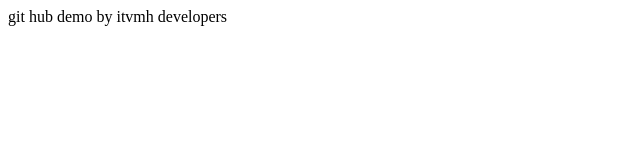
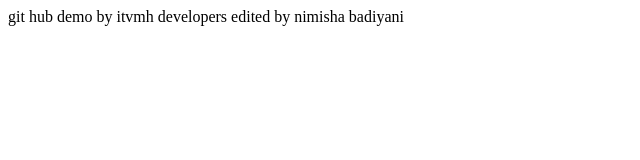
Before and after one commit to ITVMH/demo, a plain HTML site: page index.html in a window 1280 px wide. Shown: the whole page, without its empty margins (0-640 px from the left). Drawn offline with Linux system fonts and the light colour scheme.

Commit message:
data adding successfully

```diff
--- a/index.html
+++ b/index.html
@@ -8,5 +8,6 @@
   </head>
   <body>
     git hub demo by itvmh developers
+edited by nimisha badiyani
   </body>
 </html>
```
